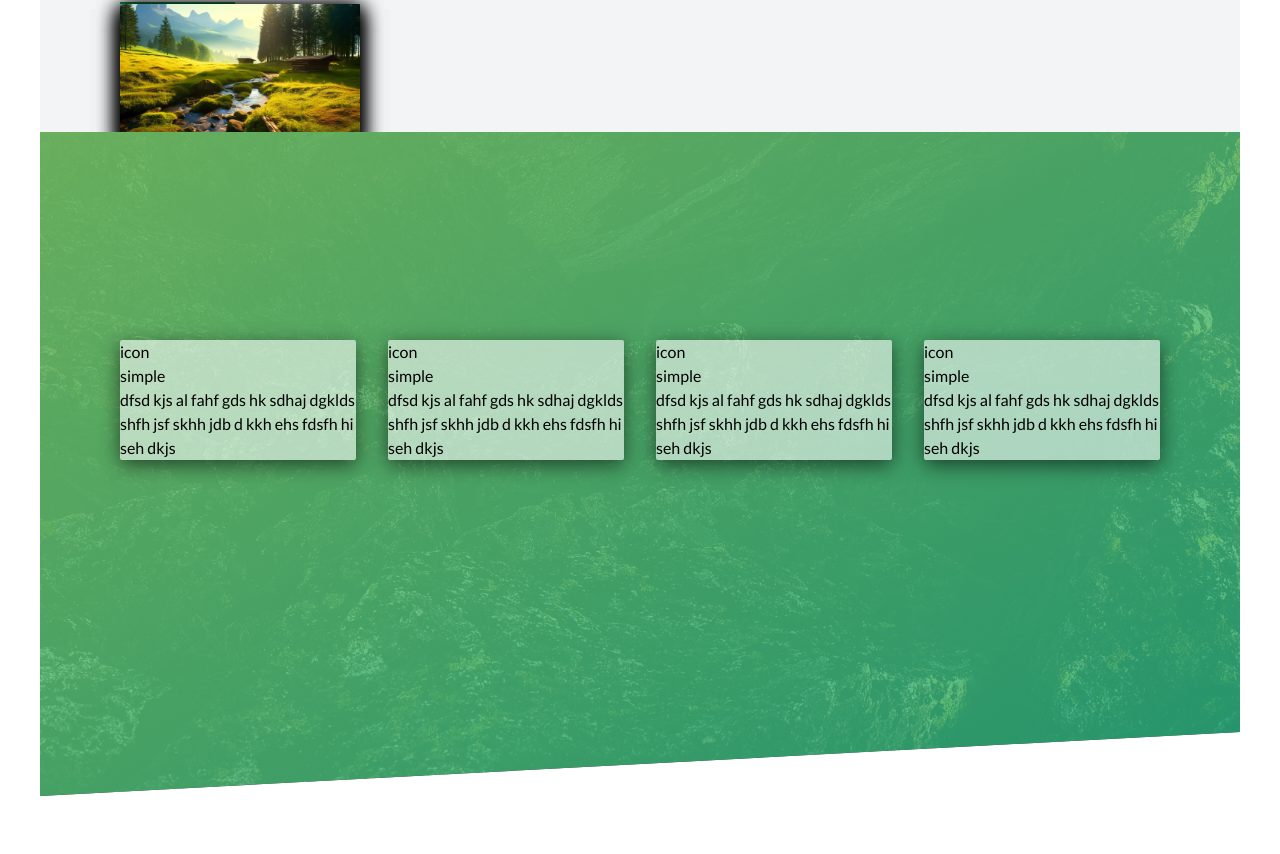
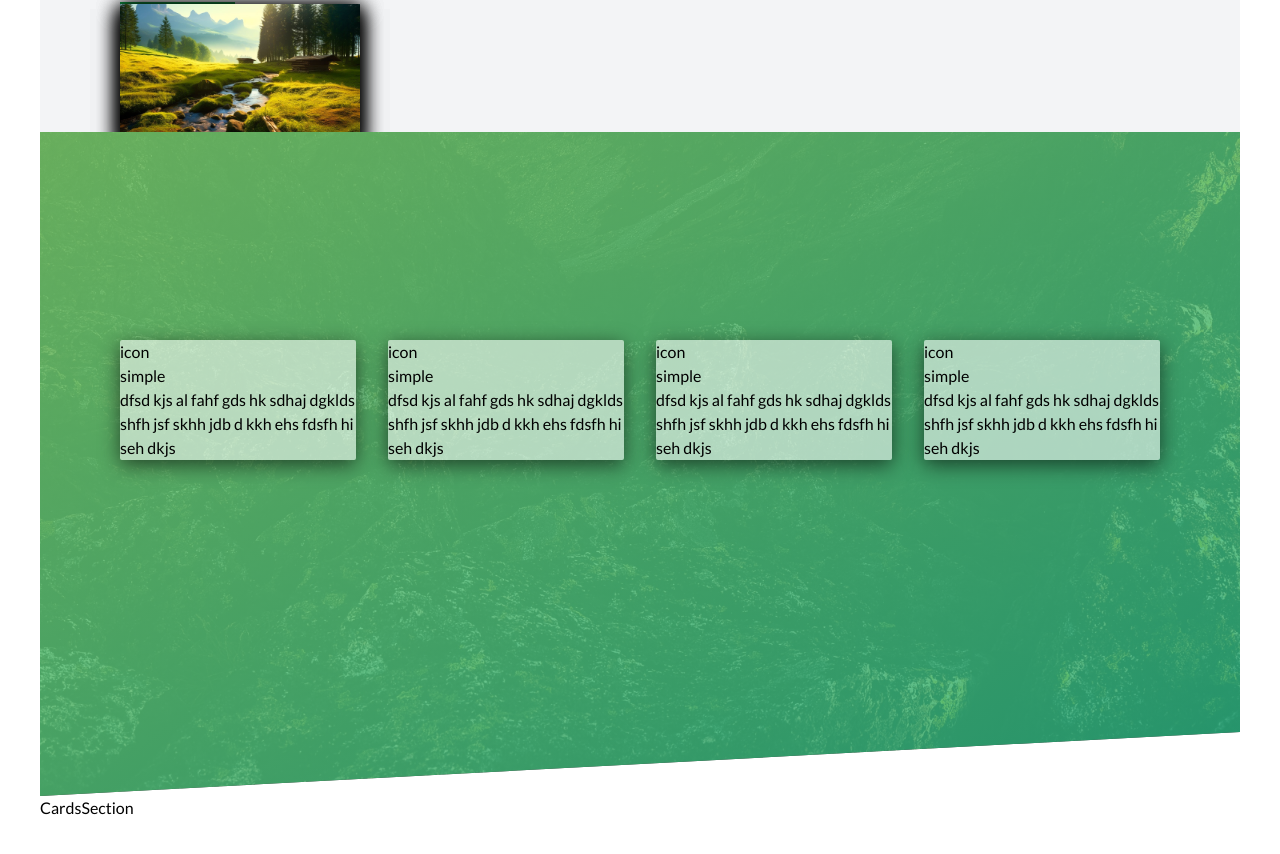
Before and after one commit to OmBharti999/pro, a Next.js app: page / in a window 1280 px wide. Shown: the part 1078-1932 px from the top of the page. Built offline with nearby package versions, Linux system fonts and the light colour scheme.

Commit message:
CardsSection add

```diff
--- /dev/null
+++ b/app/_component/cardsSection/CardsSection.tsx
@@ -0,0 +1,7 @@
+import React from 'react'
+
+export const CardsSection = () => {
+  return (
+    <div>CardsSection</div>
+  )
+}
--- /dev/null
+++ b/app/_component/cardsSection/index.ts
@@ -0,0 +1 @@
+export { CardsSection } from "./CardsSection";
--- a/app/_component/index.ts
+++ b/app/_component/index.ts
@@ -11,3 +11,4 @@ export {
 export { ImageComposition } from "./imageComposition";
 export { Features } from "./features";
 export { Card } from "./card";
+export { CardsSection } from "./cardsSection";
--- a/app/page.tsx
+++ b/app/page.tsx
@@ -1,5 +1,5 @@
 import Image from "next/image";
-import { Features, Header, MainContent } from "./_component";
+import { CardsSection, Features, Header, MainContent } from "./_component";
 
 export default function Home() {
   return (
@@ -7,6 +7,7 @@ export default function Home() {
       <Header />
       <MainContent />
       <Features />
+      <CardsSection />
     </>
     // <main className="w-full">
     // </main>
```
